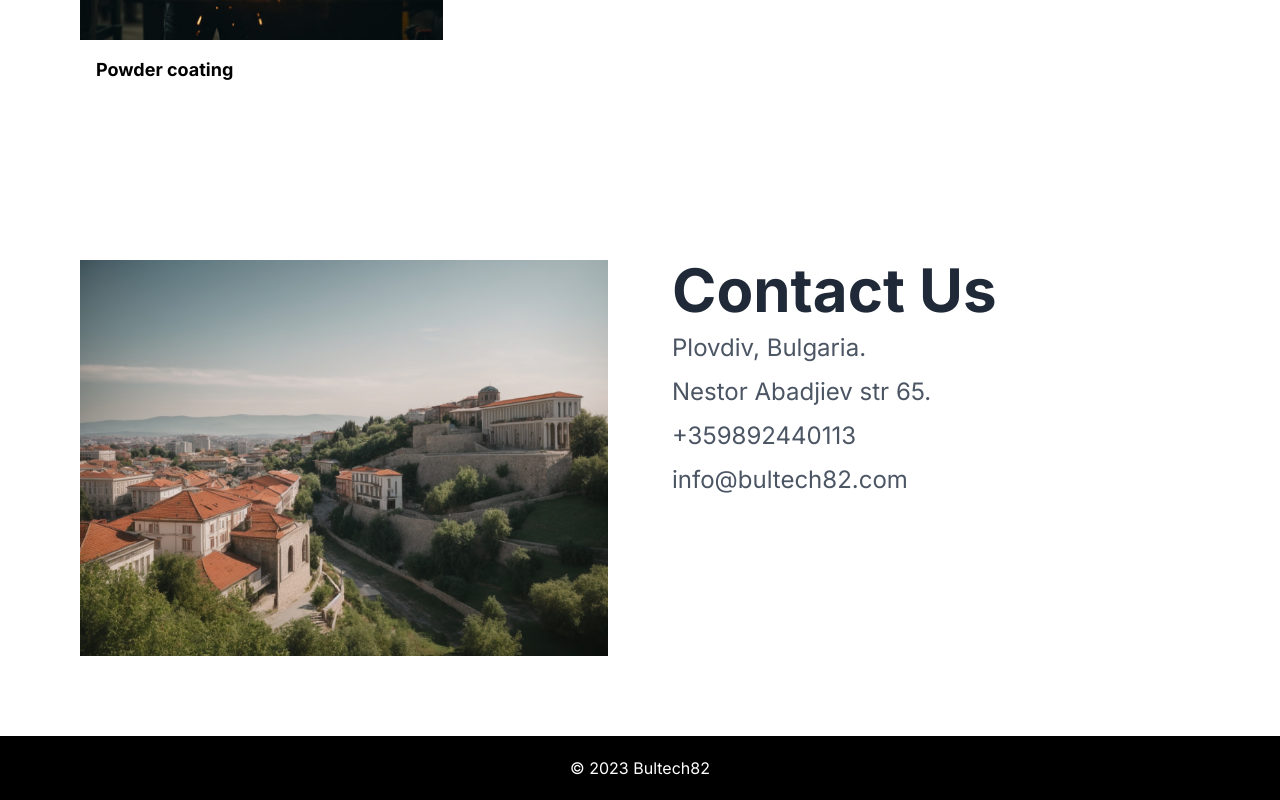
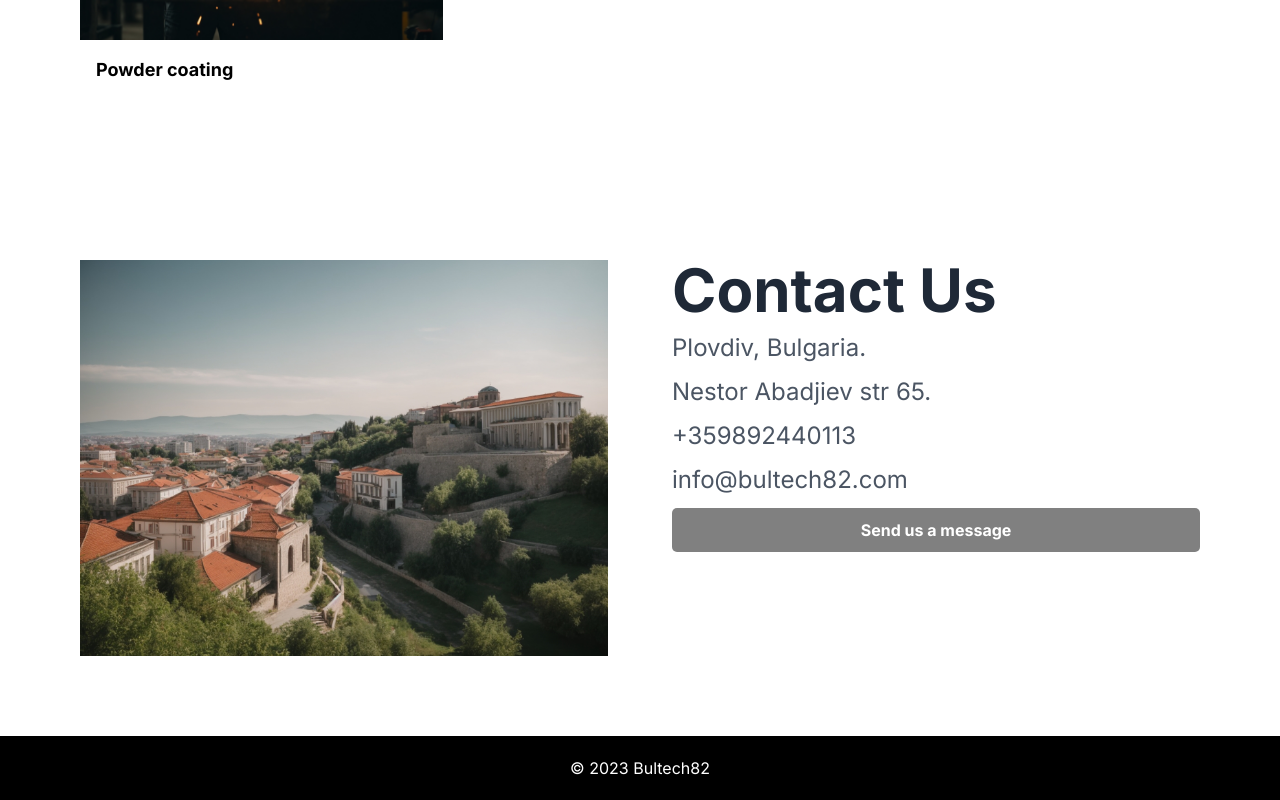
Before and after one commit to NikolaSirakov2/bultech82, a Next.js app: page / in a window 1280 px wide. Shown: the part 3982-4782 px from the top of the page. Built offline with nearby package versions, Linux system fonts and the light colour scheme.

Commit message:
Remove unused Pricing component and add a "Send us a message" button to ContactUs component

```diff
--- a/app/page.tsx
+++ b/app/page.tsx
@@ -1,7 +1,6 @@
 import AboutUs from "@/components/AboutUs";
 import ContactUs from "@/components/ContactUs";
 import Hero from "@/components/Hero";
-import Pricing from "@/components/Pricing";
 import Services from "@/components/Services";
 import React from "react";
 
--- a/components/ContactUs.tsx
+++ b/components/ContactUs.tsx
@@ -1,11 +1,12 @@
-// components/ContactUs.tsx
-// components/ContactUs.tsx
-// components/ContactUs.tsx
 import React from "react";
+import Button from "../helpers/Button";
 
 const ContactUs = () => {
   return (
-    <section id="contacts" className="max-container padding-container flex flex-col gap-20 py-10 pb-32 md:gap-28 lg:py-20">
+    <section
+      id="contacts"
+      className="max-container padding-container flex flex-col gap-20 py-10 pb-32 md:gap-28 lg:py-20"
+    >
       <div className="flex flex-col md:flex-row gap-10 md:gap-12 xl:gap-16">
         <div className="relative h-106 w-full md:w-1/2">
           <img
@@ -34,6 +35,8 @@ const ContactUs = () => {
           <p className="text-1xl text-gray-600 md:text-1xl xl:text-2xl">
             info@bultech82.com
           </p>
+
+          <Button>Send us a message</Button>
         </div>
       </div>
     </section>
```
